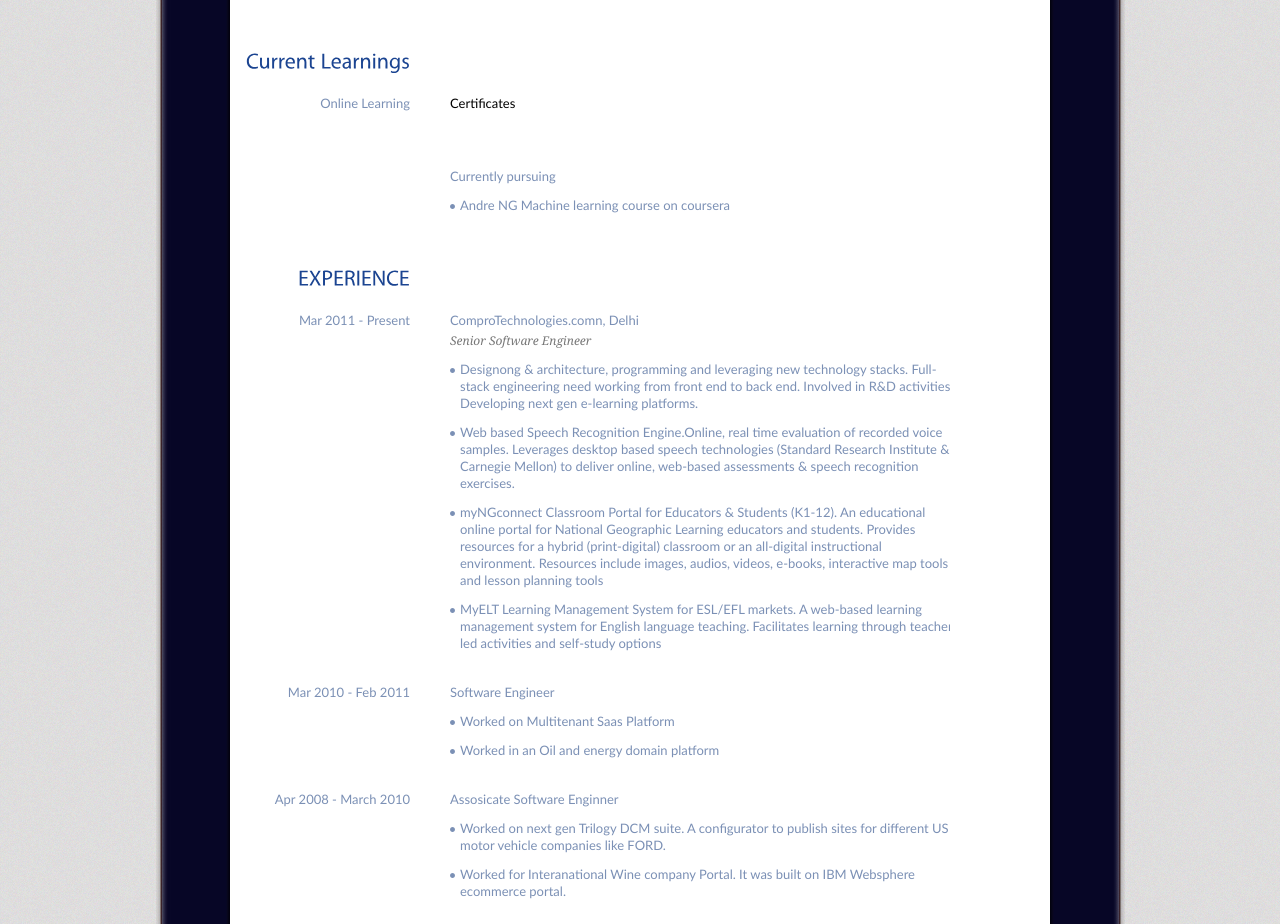
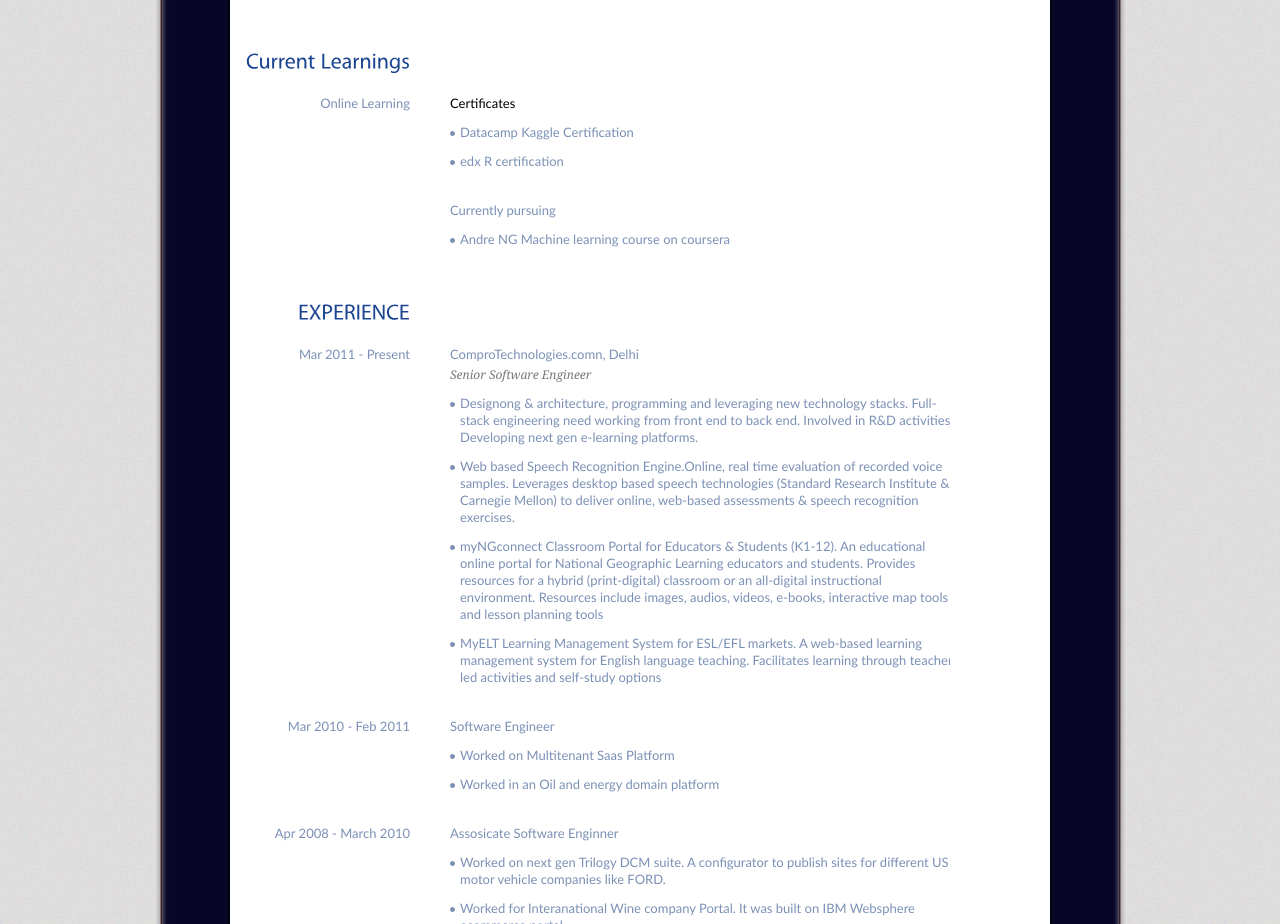
Before and after one commit to sachingill/sachingill.github.io, a plain HTML site: page index.html in a window 1280 px wide. Shown: the part 901-1825 px from the top of the page. Drawn offline with Linux system fonts and the light colour scheme.

Commit message:
Commmitting  R certifications

```diff
--- a/index.html
+++ b/index.html
@@ -92,8 +92,8 @@
             <h3>Online Learning</h3>
             <p>Certificates</p>
             <ul class="info">
-              <li><a href="https://github.com/sachingill/sachingill.github.io/blob/master/DatacampKaggleRcertificate.pdf" alt="Datacamp Kaggle Certification" /></li>
-              <li><a href="https://github.com/sachingill/sachingill.github.io/blob/master/edxRCoursecertificate.pdf" alt="edx R certification" /></li>
+              <li><a href="https://github.com/sachingill/sachingill.github.io/blob/master/DatacampKaggleRcertificate.pdf" alt="Datacamp Kaggle Certification" />Datacamp Kaggle Certification</li>
+              <li><a href="https://github.com/sachingill/sachingill.github.io/blob/master/edxRCoursecertificate.pdf" alt="edx R certification" />edx R certification</li>
 						</ul>
           </div>
 					<div class="content">
```
